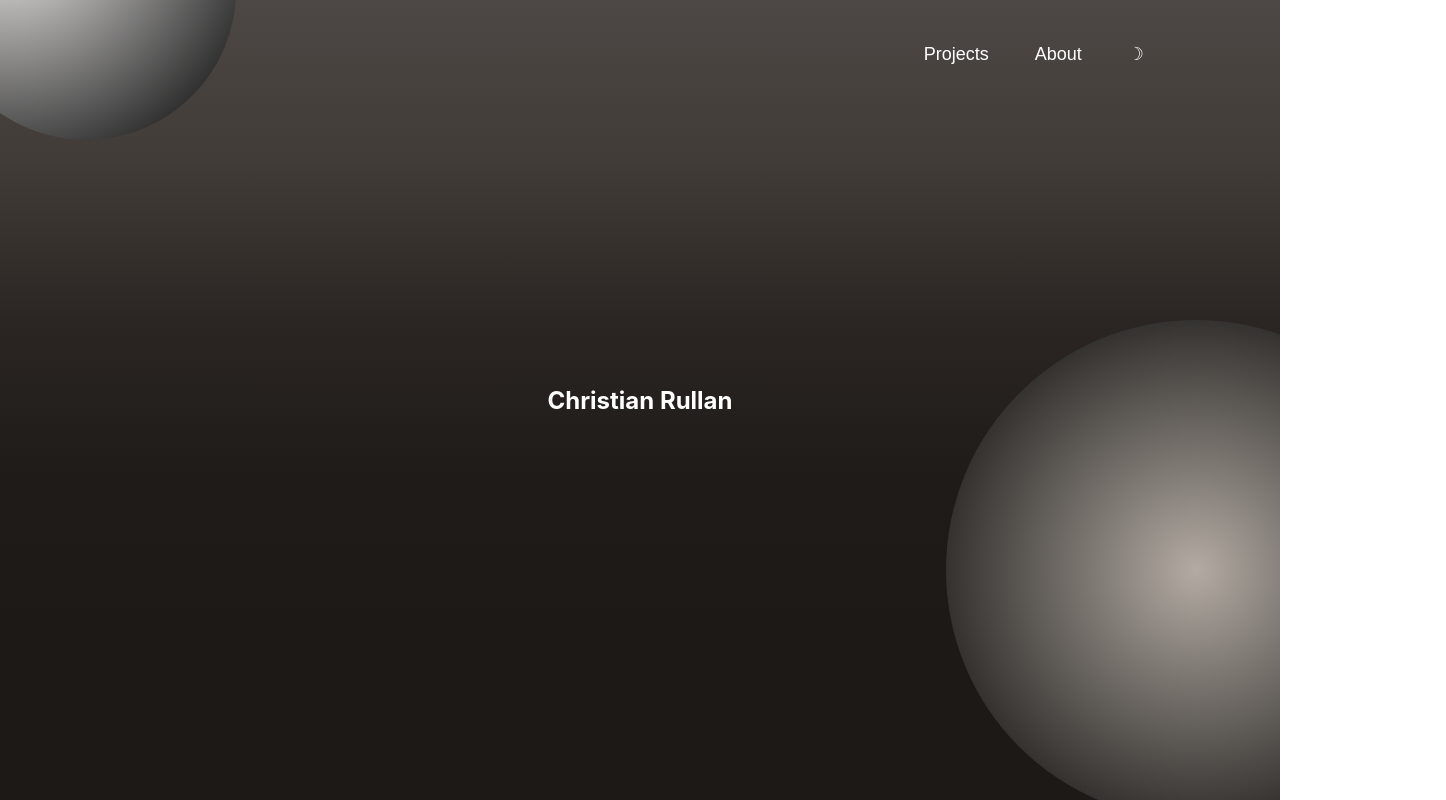
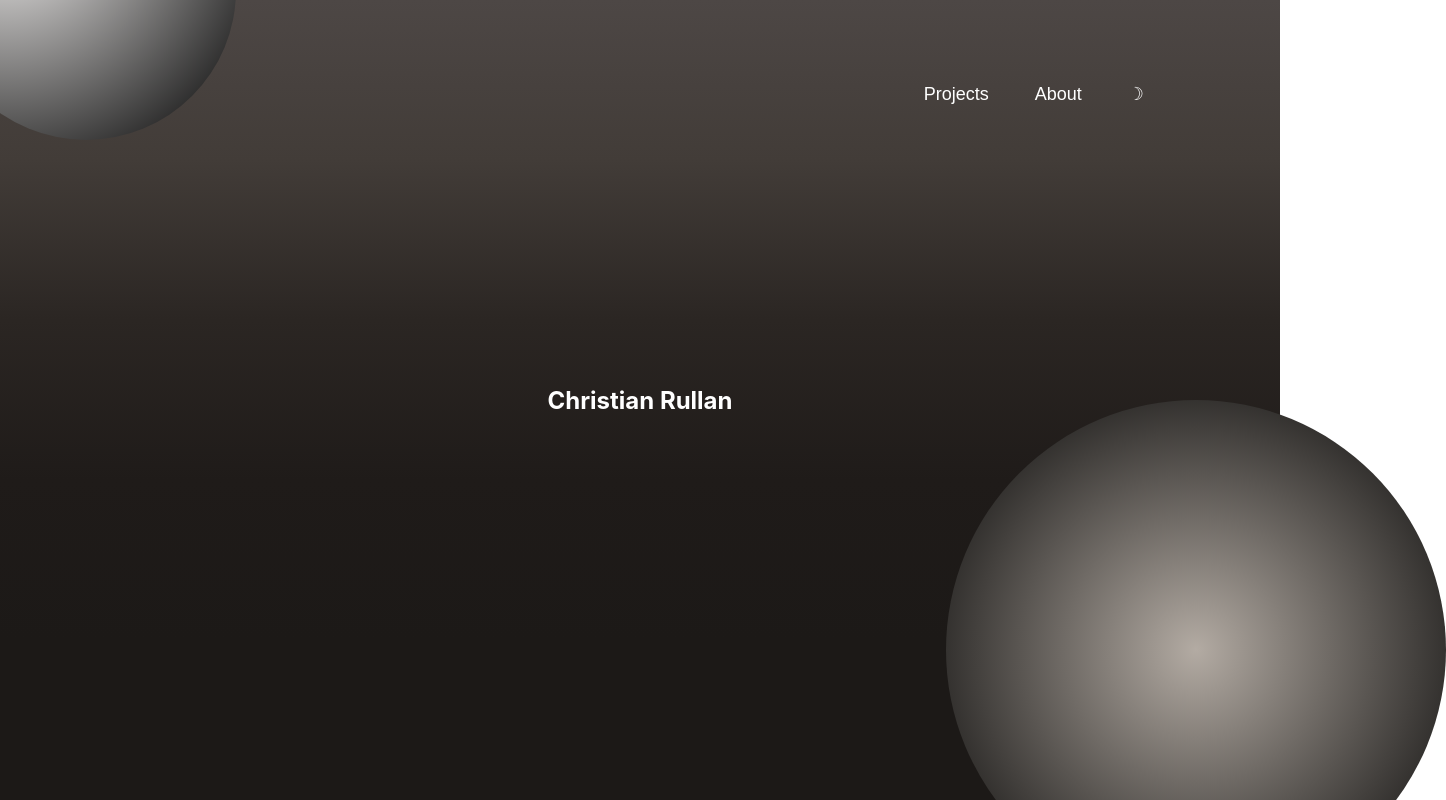
Before and after one commit to ChristianPNG/Portfolio-Website, a React (Create React App) app: page / in a window 1280 px wide. Shown: the top 800 px of the page, 1446 px wide, since content can reach past the window. Built offline with nearby package versions, Linux system fonts and the light colour scheme.

Commit message:
resizing vertically fix

```diff
--- a/src/App.tsx
+++ b/src/App.tsx
@@ -7,7 +7,10 @@ function App() {
 	return (
 		<BrowserRouter>
 			<Routes>
-				<Route path="/" element={<Home />}></Route>
+				<Route
+					path="/"
+					element={<Home />}
+				></Route>
 			</Routes>
 		</BrowserRouter>
 	);
--- a/src/ComponentsCSS/Home.css
+++ b/src/ComponentsCSS/Home.css
@@ -1,8 +1,7 @@
 .title-background {
-	position: relative;
 	width: inherit;
-	height: 100vh;
 	display: flex;
+	height: 50%;
 	justify-content: center;
 	align-items: center;
 	color: white;
@@ -17,16 +16,14 @@
 }
 
 .projects-screen {
-	position: relative;
-	height: 100%;
+	height: 50%;
 	background-color: rgb(28, 25, 23);
 }
 
 .container {
-	position: relative;
+	height: 100%;
+	min-height: 1090px;
 	width: inherit;
-	height: 100vh;
-	overflow-y: overlay;
 	overflow-x: hidden;
 }
 
@@ -37,7 +34,7 @@
 
 .sphere1 {
 	position: absolute;
-	top: -20%;
+	top: -10%;
 	left: -5%;
 	display: block;
 	background: black;
@@ -50,7 +47,7 @@
 
 .sphere2 {
 	position: absolute;
-	top: 40%;
+	top: 25%;
 	right: -13%;
 	display: block;
 	background: black;
--- a/src/index.css
+++ b/src/index.css
@@ -1,11 +1,14 @@
 html {
 	scroll-behavior: smooth;
+	overflow-y: overlay;
+	overflow-x: hidden;
+	height: 200vh;
 }
 
 body {
 	margin: 0;
-	overflow-x: hidden;
 	width: 100vw;
+	height: 100%;
 	font-family: -apple-system, BlinkMacSystemFont, "Segoe UI", "Roboto",
 		"Oxygen", "Ubuntu", "Cantarell", "Fira Sans", "Droid Sans",
 		"Helvetica Neue", sans-serif;
@@ -42,4 +45,5 @@ code {
 	position: relative;
 	width: inherit;
 	background-color: transparent;
+	height: 100%;
 }
```
